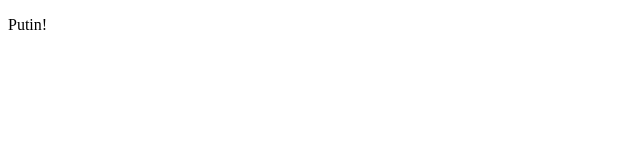
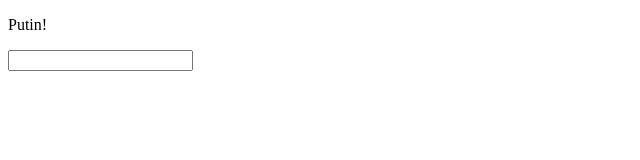
Before and after one commit to runnedrunner/new-turtle, a plain HTML site: page index.html in a window 1280 px wide. Shown: the top 160 px of the page, without its empty margins (0-640 px from the left). Drawn offline with nearby package versions, Linux system fonts and the light colour scheme.

Commit message:
Classadoo autocommit

```diff
--- a/index.html
+++ b/index.html
@@ -8,6 +8,7 @@
   </head>
   <body>
     <p>Putin!</p>
+    <input type=>
     <div class="turtle-cage">
       <img id="turtle" src="http://refuzz.com/wp-content/uploads/2016/03/putin.jpg"/>
     </div>
```
